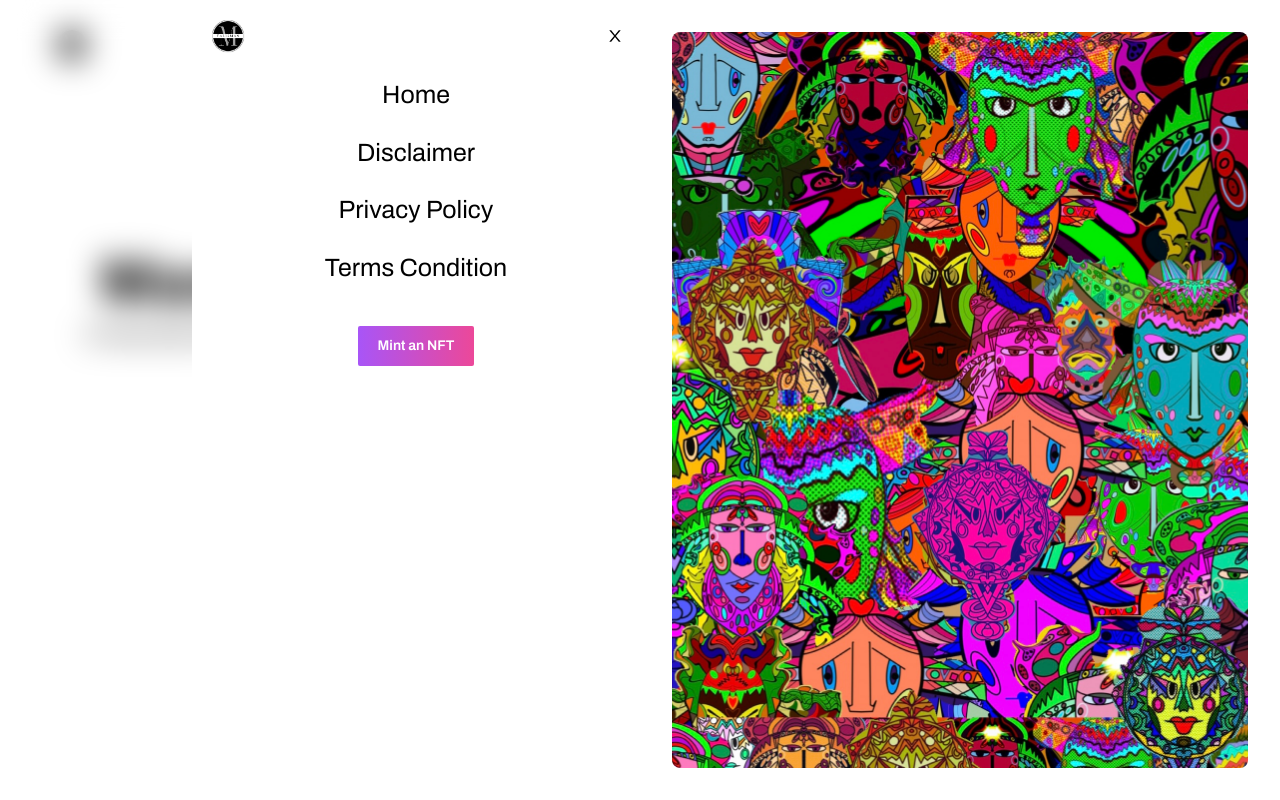
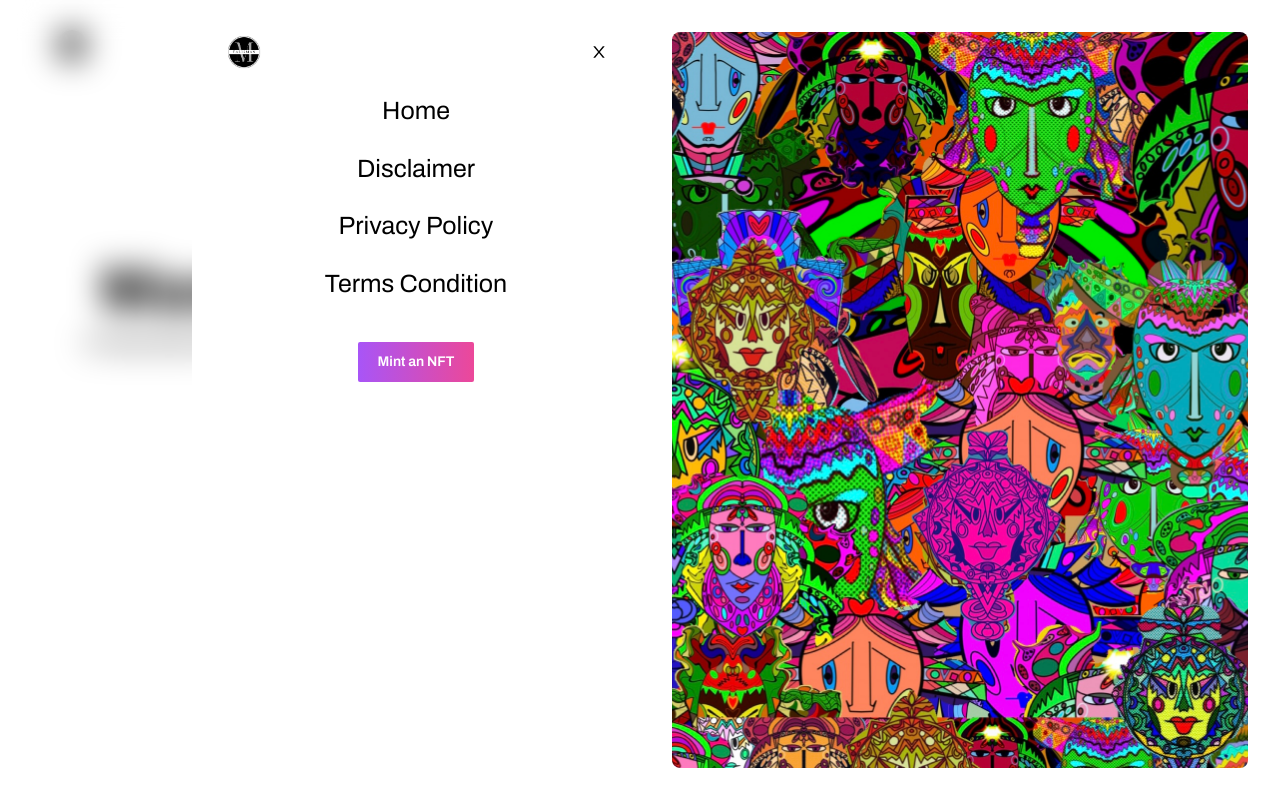
Before and after one commit to Codehash001/MaskTalisman-testnet, a Next.js app: page / in a window 1280 px wide. Both pictures are taken after a click on the icon 579 px from the left and 45 px from the top of the page. Built offline with nearby package versions, Linux system fonts and the light colour scheme; no server answers; what @alch/alchemy-web3, @rainbow-me/rainbowkit, wagmi would draw is missing.

Commit message:
bug fixing

```diff
--- a/components/base.js
+++ b/components/base.js
@@ -28,8 +28,8 @@ const [toggleState, setToggleState] = useState(1);
   <>
    <div className='w-screen h-screen flex font-Archivo overflow-hidden relative'>
 
-       	  <div className={nav? 'absolute top-0 z-20 filter backdrop-blur-lg w-[50%] h-screen flex flex-col items-end' : 'hidden'}>
-    	  	<div className='flex flex-col items-center bg-white w-[70%] h-screen p-4'>
+       	  <div className={nav? 'absolute top-0 z-20 filter backdrop-blur-lg md:w-[50%] w-full h-screen flex flex-col items-end' : 'hidden'}>
+    	  	<div className='flex flex-col items-center bg-white w-[70%] h-screen md:p-8 p-5'>
     	  	   <div className='w-full h-auto flex items-center justify-between'>
     	  	     <img src='/Logo.jpeg' className='h-[40px]'/>
     	  	     <AiOutlineClose size={18} className='cursor-pointer' onClick={handleNav}/>
@@ -70,7 +70,7 @@ const [toggleState, setToggleState] = useState(1);
     	) :
     	(<div className='w-full h-full px-8 flex flex-col justify-start items-center mt-[150px]'>
     	  <h1 className='text-lg text-gray-800'>Welcome to</h1>
-    	  <h1 className='text-black md:text-[64px] text-3xl font-bold md:mt-4'>MaskTalisman</h1>
+    	  <h1 className='text-black md:text-[64px] text-3xl font-bold md:mt-6'>MaskTalisman</h1>
     	  <h1 className='text-xl font-medium mt-5'>A must-see masterpiece that you won't want to miss!</h1>
     	  <button type="button" className="mt-10 text-white dark:text-black font-semibold bg-gradient-to-r from-purple-500 to-pink-500 hover:bg-gradient-to-l focus:ring-4 focus:outline-none focus:ring-purple-200 dark:focus:ring-purple-800 rounded-sm text-sm px-5 py-2.5 text-center"
     	  onClick={() => toggleTab(3)}>
```
